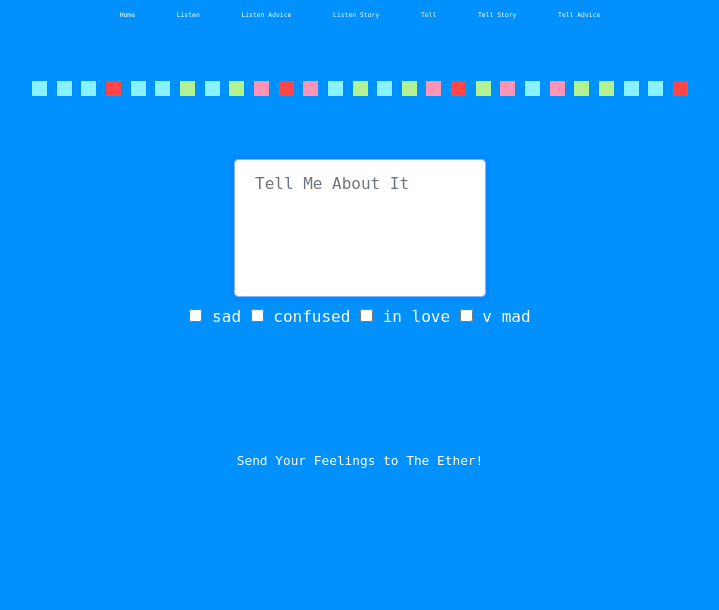
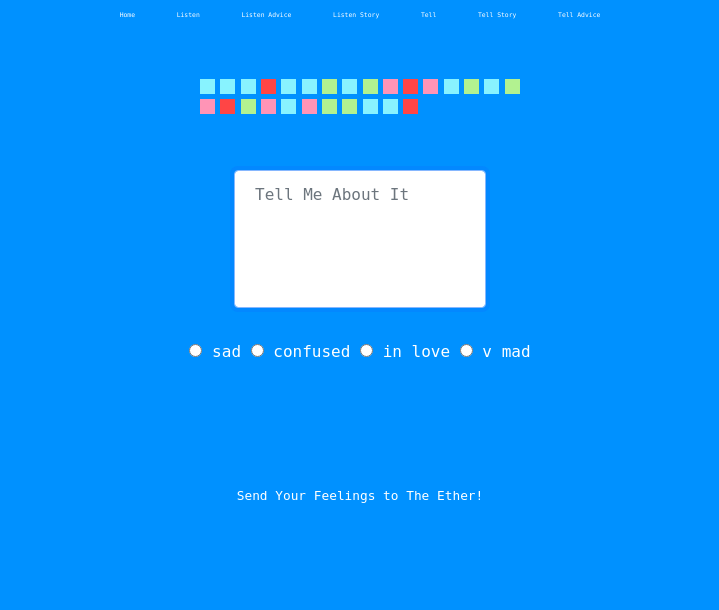
Before and after one commit to cristian-umana/CS50-FINAL-PROJECT, a Flask app: page /tell_story in a window 1280 px wide. Shown: the top 610 px of the page, without its empty margins (280-999 px from the left). Run offline with Flask 2, Linux system fonts and the light colour scheme; data comes from the database, SQL or seed files in the repository; both versions use the stored data as it was after the commit; some libraries are stand-ins or nearby versions.

Commit message:
CSS UPDATES AND RADIO BUTTONS

```diff
--- a/static/styles.css
+++ b/static/styles.css
@@ -70,7 +70,6 @@ label {
 }
 
 .sad {
-    display: inline-block;
     width: var(--grid-box);
     height: var(--grid-box);
     border-width: 1px;
@@ -79,7 +78,6 @@ label {
 }
 
 .confused {
-    display: inline-block;
     width: var(--grid-box);
     height: var(--grid-box);
     padding: var(--grid-padding);
@@ -87,7 +85,6 @@ label {
 }
 
 .love {
-    display: inline-block;
     width: var(--grid-box);
     height: var(--grid-box);
     padding: var(--grid-padding);
@@ -95,7 +92,6 @@ label {
 }
 
 .mad {
-    display: inline-block;
     width: var(--grid-box);
     height: var(--grid-box);
     padding: var(--grid-padding);
@@ -111,6 +107,7 @@ table {
     margin-left: auto;
     margin-right: auto;
     width: 35%;
+    border: 2px solid;
 }
 
 th {
@@ -121,6 +118,51 @@ th {
     margin-left: auto;
     margin-right: auto;
 }
+
+.grid-area {
+    width: 25%;
+    margin-left: auto;
+    margin-right: auto;
+}
+
+
+/* CREATING GRID FOR MOOD-GRAPH, REFERENCE: https://css-tricks.com/a-grid-of-logos-in-squares/ */
+
+.grid {
+    display: grid;
+    grid-template-columns: repeat(auto-fill, minmax(15px, 1fr));
+    grid-gap: 5px;
+  }
+
+  .grid > div {
+    /*padding: 1rem;*/
+    display: grid;
+    place-items: center;
+  }
+  .grid > div::before {
+    content: "";
+    display: block;
+    padding-bottom: 100%;
+    grid-area: 1/1/2/2;
+  }
+
+  /*
+  .grid > div img {
+    width: 100%;
+    grid-area: 1/1/2/2;
+  }
+  */
+  /*
+  body {
+    margin: 2rem;
+  }
+
+/* END OF REFERENCE */
+
+
+
+
+
 
 
 
--- a/templates/layout.html
+++ b/templates/layout.html
@@ -7,6 +7,9 @@
         <meta charset="utf-8">
         <meta name="viewport" content="initial-scale=1, width=device-width">
 
+        <!-- MATERIAL ICONS -->
+        <link rel="stylesheet" href="https://fonts.googleapis.com/icon?family=Material+Icons">
+        <link rel="stylesheet" href="https://fonts.googleapis.com/css2?family=Material+Symbols+Outlined:opsz,wght,FILL,GRAD@20..48,100..700,0..1,-50..200" />
 
         <!-- D3 -->
         <script src="https://d3js.org/d3.v7.min.js"></script>
@@ -41,14 +44,14 @@
             <a class="nav-link" href="/tell_advice">Tell Advice</a>
         </nav>
 
+        <div class="grid-area">
+            <div class="grid center">
+                {% for i in moodgraph %}
+                    <div class="{{ i.tag }}" title="{{ i.tag }}"></div>
 
-        <div class="center">
-        {% for i in moodgraph %}
-            <div class="{{ i.tag }}" role="img" alt="{{ i.tag }}"></div>
-
-        {% endfor %}
+                {% endfor %}
+            </div>
         </div>
-
 
         <main class="container-fluid py-5 text-center">
             <!-- BLOCK FROM TEMPLATE FILES -->
--- a/templates/tell_story.html
+++ b/templates/tell_story.html
@@ -31,14 +31,42 @@
 
         <input autocomplete="off" autofocus class="form-control mx-auto w-auto" id="tell_story" name="tell_story" placeholder="Tell Me About It" type="text">
 
-        <input class="checkbox" type="checkbox" value="sad" id="tell_tags" name="tell_tags">
-            <label for="tell_tags">sad</label>
-        <input class="checkbox" type="checkbox" value="confused" id="tell_tags" name="tell_tags">
-            <label for="tell_tags">confused</label>
-        <input class="checkbox" type="checkbox" value="in love" id="tell_tags" name="tell_tags">
-            <label for="tell_tags">in love</label>
-        <input class="checkbox" type="checkbox" value="v mad" id="tell_tags" name="tell_tags">
-            <label for="tell_tags">v mad</label>
+        <br>
+
+<!-- TRIED THE GOOGLE RADIO BUTTON THING
+        <div id="radios">
+            <label for="Sad" class="material-icons">
+                <input type="radio" name="mode" id="tell_story" value="Sad" checked/>
+                <span>Sad</span>
+            </label>
+            <label for="Confused" class="material-icons">
+                <input type="radio" name="mode" id="tell_story" value="Confused" />
+                <span>Confused</span>
+            </label>
+            <label for="Love" class="material-icons">
+                <input type="radio" name="mode" id="tell_story" value="Love" />
+                <span>Love</span>
+            </label>
+            <label for="Mad" class="material-icons">
+                <input type="radio" name="mode" id="tell_story" value="Mad" />
+                <span>Mad</span>
+            </label>
+        </div>
+
+
+
+-->
+
+    <input class="radio" type="radio" value="sad" id="tell_tags" name="tell_tags">
+        <label for="tell_tags">sad</label>
+    <input class="radio" type="radio" value="confused" id="tell_tags" name="tell_tags">
+        <label for="tell_tags">confused</label>
+    <input class="radio" type="radio" value="in love" id="tell_tags" name="tell_tags">
+        <label for="tell_tags">in love</label>
+    <input class="radio" type="radio" value="v mad" id="tell_tags" name="tell_tags">
+        <label for="tell_tags">v mad</label>
+
+
 
     </div>
     <div class="button_container">
```
Also changed, not shown: templates/tell_advice.html (+4 -4 lines), posts.db.
